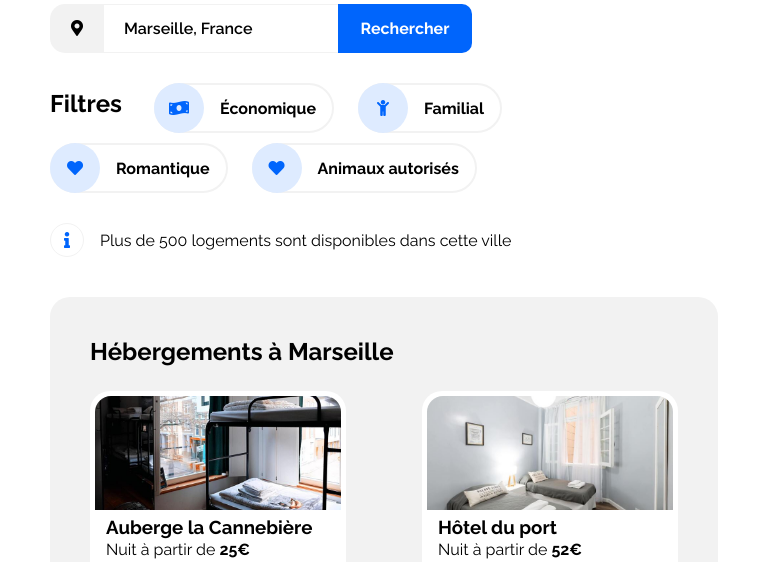
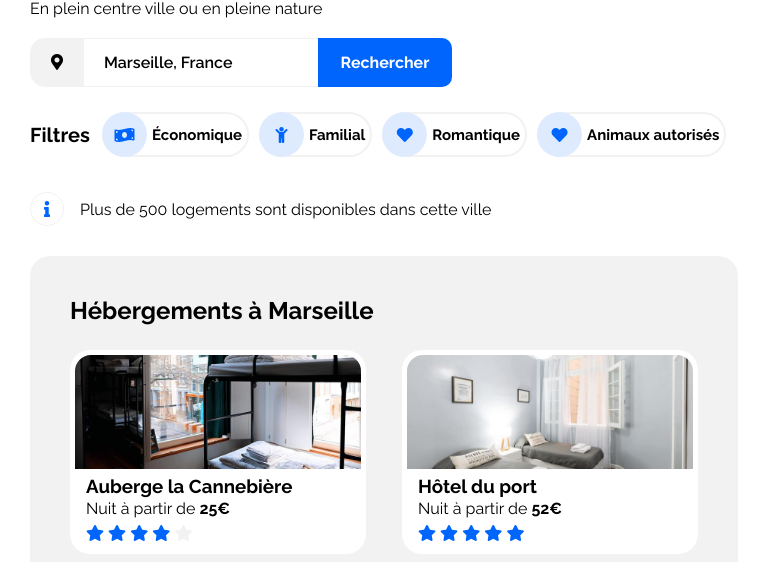
Before and after one commit to morganeferry/MorganeFerry_2_200321, a plain HTML site: page index.html in a window 768 px wide. Shown: the part 194-756 px from the top of the page. Drawn offline with Linux system fonts and the light colour scheme.

Commit message:
Responsive débloqué

```diff
--- a/index.html
+++ b/index.html
@@ -40,6 +40,7 @@
     </form>
     <div class=filtres>
         <h2 class="h2filtres">Filtres</h2>
+        <div class=filtrealignement>
             <div class=filtrebloc>
                 <span class=filtrerond>
                     <i class="fas fa-money-bill-wave"></i>
@@ -65,6 +66,10 @@
                 <span class=filtrenom>Animaux autorisés</span>
             </div>
         </div>
+
+
+    </div>
+
     <div class=info>
         <div class=infoicone>
             <i class="infoo fas fa-info"></i>
--- a/style.css
+++ b/style.css
@@ -132,6 +132,10 @@ margin-right: 32px;
 margin-left: 0px;
 }
 
+.filtrealignement{
+    display: flex;
+    flex-wrap: wrap;
+}
 
 .filtrebloc{
     border: 2px #F2F2F2 solid;
@@ -463,6 +467,7 @@ flex-wrap: wrap;
 
     .headerNav{
         order: 2;
+        width: 100%;
     }
 
     .wrapper{
@@ -481,7 +486,7 @@ flex-wrap: wrap;
     .headernavlink{
         padding: 20px;
         border-bottom: 3px solid #F2F2F2;
-        width: 148px;
+        width: 100%;
         justify-content: center;
     }
 
@@ -511,10 +516,6 @@ flex-wrap: wrap;
         width: 60px;
     }
 
-    .h2filtres {
-        margin-right: 92px;
-    }
-
     .filtrebloc{
         margin-right: 5px;
     }
@@ -536,6 +537,7 @@ flex-wrap: wrap;
 
     .populaire{
         order: 1;
+        width: 100%;
         border-radius: 0px;
         padding: 30px 20px 20px 20px;
     }
@@ -612,7 +614,7 @@ flex-wrap: wrap;
         padding: 30px 0 20px 30px;
     }
     .colonne2{
-        padding: 0 0 20px 30px;
+        padding: 0 20px 20px 30px;
     }
     .colonne3{
         padding: 0 0 20px 30px;
@@ -620,7 +622,7 @@ flex-wrap: wrap;
 
 }
 
-@media screen and (min-width: 576px max-width: 768px)
+@media (min-width: 576px) and (max-width: 768px)
 {
     .wrapper{
         padding: 0px;
@@ -640,16 +642,25 @@ flex-wrap: wrap;
         }
 
         .filtrebloc{
-            margin-right: 30px;
+            margin: 5px 10px 5px 0;
         }
 
         .filtrerond{
-            width: 55px;
-            height: 55px;
+            width: 45px;
+            height: 45px;
+        }
+
+        .filtrenom{
+            font-size: 15px;
+            margin: 0 5px;
         }
 
         .info{
             margin-bottom: 0;
+        }
+
+        .home{
+            margin-top: 0;
         }
 
         .hebergement{
@@ -737,4 +748,12 @@ flex-wrap: wrap;
         .colonne3{
             padding: 30px 0 30px 50px;
         }
+
+
+        .h2filtres {
+            margin-right: 12px;
+            font-size: 20PX;
+        }
+
+
 }
```
Lines whose indentation alone changed are shown as unchanged.
